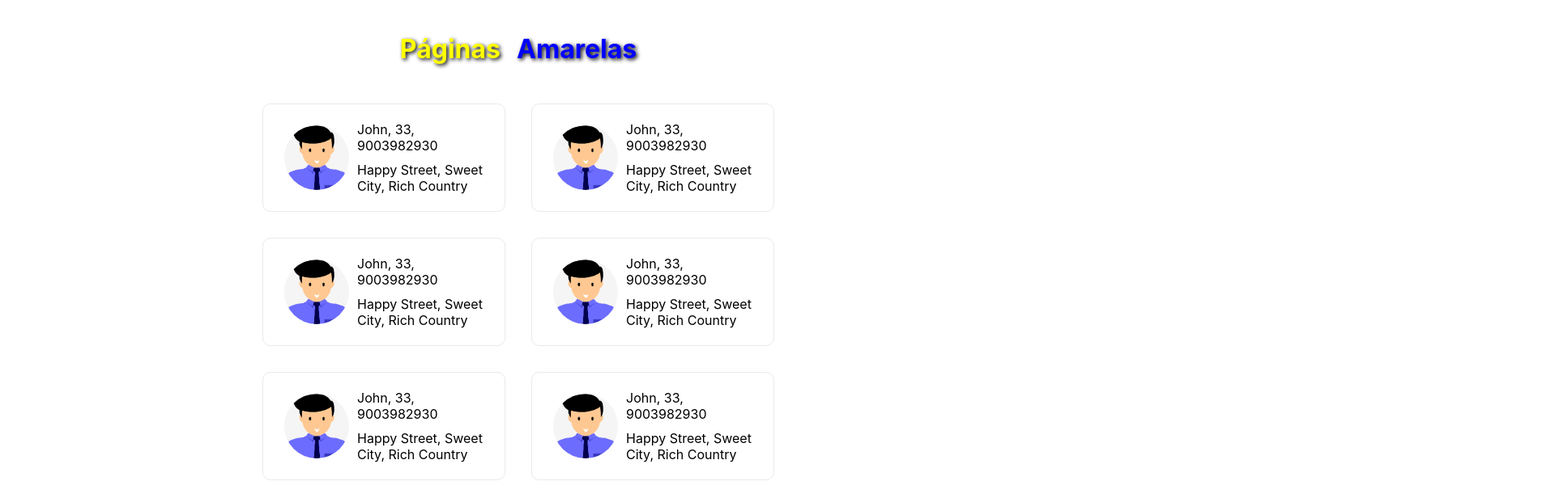
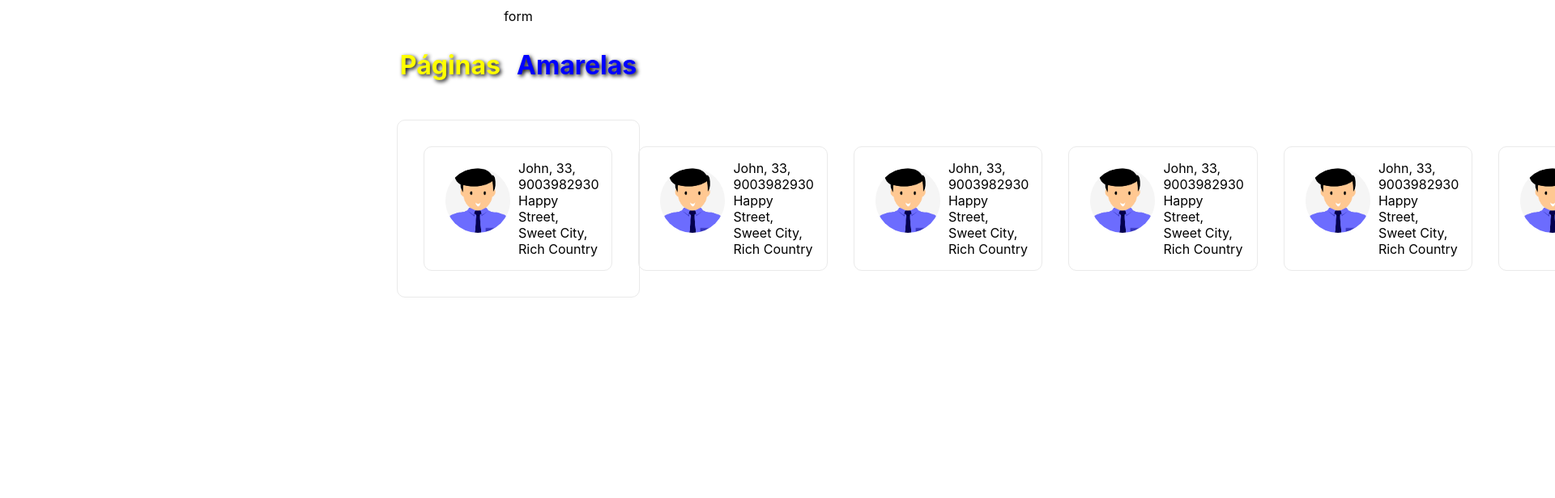
Before and after one commit to thiagonovato/blings-web, a Next.js app: page / in a window 1280 px wide. Shown: the top 616 px of the page at 81% size, 1920 px wide, since content can reach past the window. Built offline with nearby package versions, Linux system fonts and the light colour scheme.

Commit message:
Adjusting components

```diff
--- /dev/null
+++ b/components/Form/index.tsx
@@ -0,0 +1,5 @@
+const Form = () => {
+  return <div>form</div>;
+};
+
+export default Form;
--- a/pages/components/Grid/styles.ts
+++ b/components/Grid/styles.ts
@@ -1,6 +1,6 @@
 import styled from 'styled-components'
 
-export const Container = styled.div`
+const Container = styled.div`
   display: flex;
   align-items: center;
   justify-content: center;
--- a/pages/components/Title/index.tsx
+++ b/components/Title/index.tsx
@@ -1,6 +1,6 @@
 import { ContainerTitle, Title } from './styles';
 
-export const TitleComponent = () => {
+const TitleComponent = () => {
   return (
     <ContainerTitle>
       <Title color='yellow'>Páginas</Title>
@@ -8,3 +8,5 @@ export const TitleComponent = () => {
     </ContainerTitle>
   );
 };
+
+export default TitleComponent;
--- a/pages/index.tsx
+++ b/pages/index.tsx
@@ -1,10 +1,12 @@
 import type { NextPage } from 'next';
-import { GridComponnent } from './components/Grid';
-import { TitleComponent } from './components/Title';
-import { Container } from './styles';
+import Form from '../components/Form';
+import GridComponnent from '../components/Grid';
+import TitleComponent from '../components/Title';
+import { Container } from '../styles/styles';
 const Home: NextPage = () => {
   return (
     <Container>
+      <Form />
       <TitleComponent />
       <GridComponnent />
     </Container>
```
Also changed, not shown: components/Card/index.tsx (renamed from pages/components/Card/index.tsx, +3 -1 lines), components/Grid/index.tsx (renamed from pages/components/Grid/index.tsx, +5 -3 lines), components/Card/styles.ts (line endings or trailing spaces), components/Title/styles.ts (line endings or trailing spaces), styles/styles.ts (renamed from pages/styles.ts).
